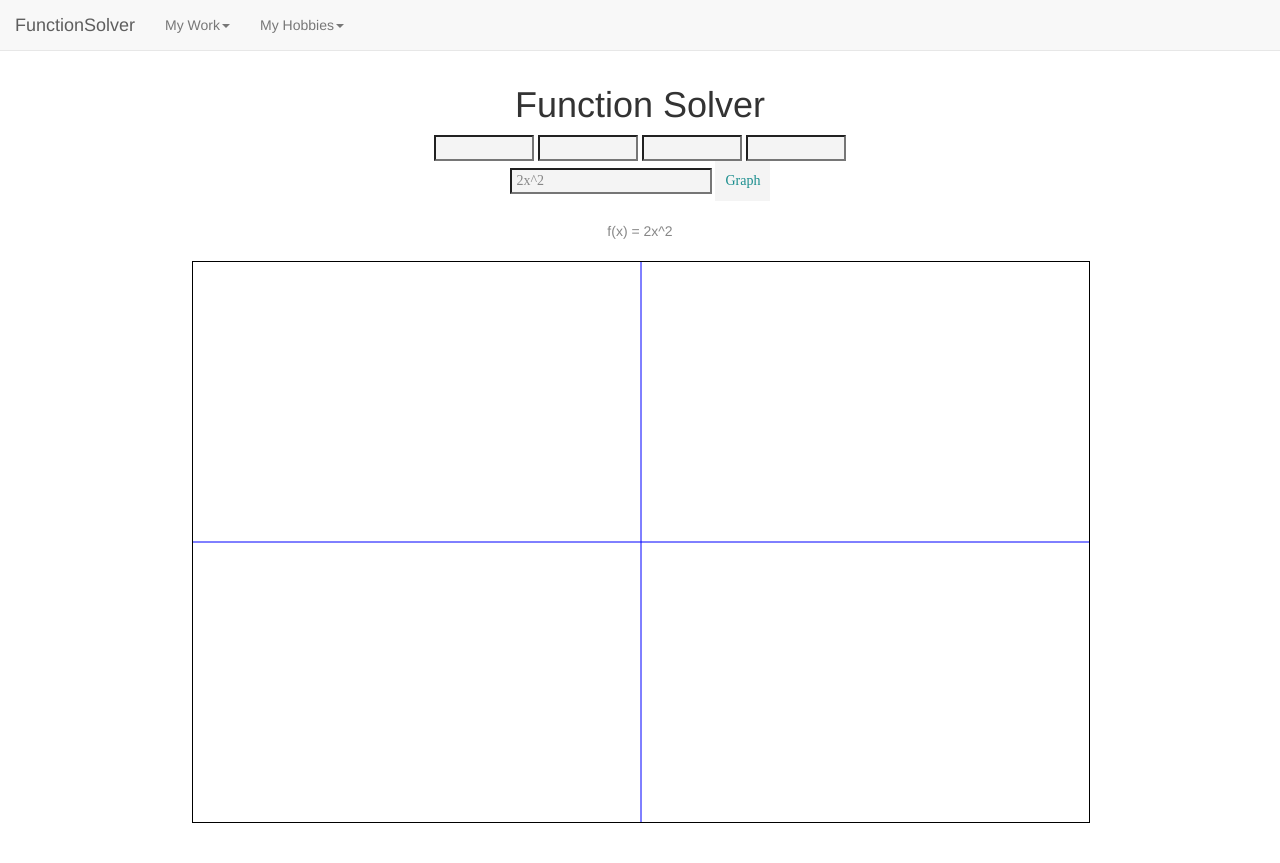
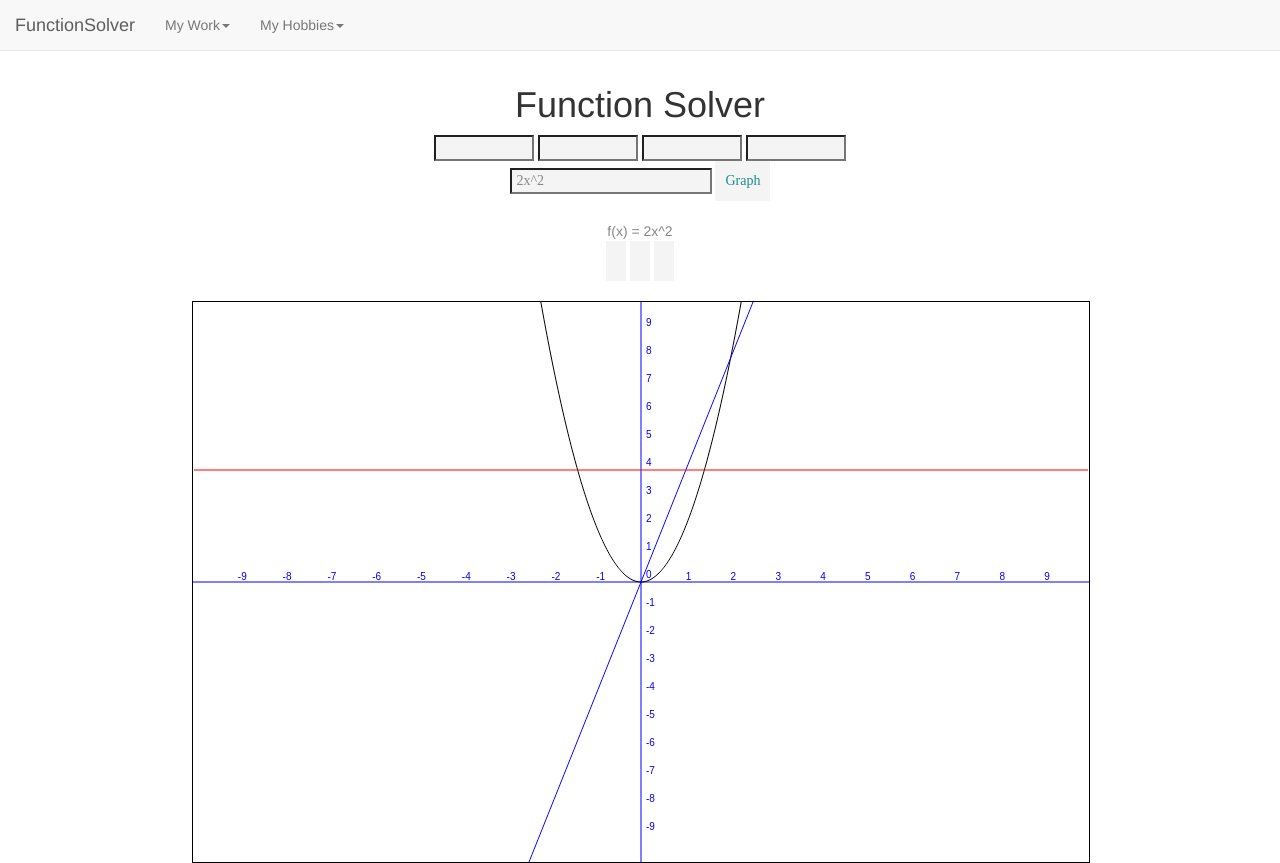
Before and after one commit to jj22wang/oldwebsite, a plain HTML site: page functionsolver.html in a window 1280 px wide. Both pictures are taken after a click on the button "Graph". Before the commit the page ends 823 px from the top, so only its background shows below. Drawn offline with nearby package versions, Linux system fonts and the light colour scheme.

Commit message:
Updated Function Solver

```diff
--- a/functionsolver.html
+++ b/functionsolver.html
@@ -82,6 +82,11 @@
 		<br/>
 		<div id="equation"></div>
 	</div>
+  <div class = 'inner'>
+    <input type = "button" onClick = 'hide(1)'/>
+    <input type = "button" onClick = 'hide(2)'/>
+    <input type = "button" onClick = 'hide(3)'/>
+  </div>
   <br/>
   <!-- Canvas to draw the functions -->
   <div style="position: relative;" id = 'canvas'>
--- a/graph.js
+++ b/graph.js
@@ -1,6 +1,21 @@
-function calculate()
+function calculate(x, func)
 {
+	var sum = 0;
+	for(var i = 0; i<func.length; i++)
+	{
+		sum += func[i] * Math.pow(x, i);
+	}
+	return sum;
+}
 
+function derive(func)
+{
+	for(var i = 0; i<func.length-1; i++)
+	{
+		func[i] = func[i+1]*(i+1);
+	}
+	func.pop();
+	return func;
 }
 
 function draw(ctx, xfrom, yfrom, xto, yto)
@@ -17,16 +32,64 @@ function draw(ctx, xfrom, yfrom, xto, yto, strokeColor)
 	ctx.beginPath();
 	ctx.moveTo(xfrom, yfrom);
 	ctx.lineTo(xto,yto);
-	ctx.strokeStyle= strokeColor;
+	ctx.strokeStyle = strokeColor;
 	ctx.stroke();
 }
 
 function drawGrid(c)
 {
 	ctx = c.getContext('2d');
-	draw(ctx, c.width*.5, 0, c.width*.5, c.height, 'blue');
-	draw(ctx, 0, c.height*.5, c.width, c.height*.5, 'blue');
+	gridy = c.height*.5;
+	gridx = c.width*.5;
+	if(range >= 0  && rangeLow <= 0)
+	{
+		gridy = (range)/(range-rangeLow) * c.height;
+	}
+	if(domain >= 0  && domainLow <= 0)
+	{
+		gridx = (-domainLow)/(domain-domainLow) * c.width;
+	}
+	draw(ctx, gridx, 0, gridx, c.height, 'blue');
+	draw(ctx, 0, gridy, c.width, gridy, 'blue');
+	ctx.font = "10px Arial";
+	ctx.fillStyle = "blue";
+	for(var i = 1; i < 20;i++)
+	{
+		ctx.fillText(Math.round(10*(range - i*(range-rangeLow)/20))/10, gridx + 5, i/20 * c.height - 4);
+		if(Math.abs(i*(domain-domainLow)/20 + domainLow, i/20 - gridx/c.width) < .1)
+			continue;
+		ctx.fillText(Math.round(10*(i*(domain-domainLow)/20 + domainLow)/10), i/20 * c.width, gridy - 2);
+	}
 }
+
+function drawDeg(c, func, color)
+{
+	ctx = c.getContext('2d');
+	ctx.beginPath();
+	for(var i = 1; i < c.width; i++)
+	{
+		var y = calculate(i*(domain-domainLow)/c.width + domainLow, func);
+		y = (1-(y-domainLow)/(domain-domainLow)) * c.height;
+		ctx.lineTo(i, y);
+	}
+	ctx.strokeStyle = color;
+	ctx.stroke();
+}
+
+/*function drawDeg(c, func)
+{
+	ctx = c.getContext('2d');
+	ctx.beginPath();
+	for(var i = 1; i < c.width; i++)
+	{
+		var y = calculate(i*(domain-domainLow)/c.width + domainLow, func);
+		if(y>range || y<rangeLow)
+			continue;
+		y = (1-(y-domainLow)/(domain-domainLow)) * c.height;
+		ctx.lineTo(i, y);
+	}
+	ctx.stroke();
+}*/
 
 function polyDegree(p)
 {
@@ -116,6 +179,16 @@ function polyPrint(p)
     document.getElementById("equation").innerHTML= p;
 }
 
+function hide(val)
+{
+	if(layers[val].style.display!='none')
+		layers[val].style.display = 'none';
+	else
+	{
+		layers[val].style.display = 'block';
+	}
+}
+
 function graph()
 {
 	var func = document.getElementById('inputFunction').value;
@@ -126,7 +199,7 @@ function graph()
 	{
    		canvas.removeChild(canvas.firstChild);
 	}
-	for(var i = 0; i<3; i++)
+	for(var i = 0; i<4; i++)
 	{
 		var layer = document.createElement('canvas');
 		layer.className = 'layers';
@@ -134,7 +207,30 @@ function graph()
 		layer.width = window.innerWidth*.7;
 		canvas.appendChild(layer);
 	}
-	var layers = document.getElementsByClassName("layers");
+	layers = document.getElementsByClassName("layers");
+	var x;
+	range = 10;
+	domain = 10;
+	domainLow = -10;
+	rangeLow = -10;
+	if(x = parseInt(document.getElementById('domain').value))
+		domainLow = x;
+	if(x = parseInt(document.getElementById('range').value))
+		rangeLow = x;
+	if(x = parseInt(document.getElementById('domainmax').value))
+		domain = x;
+	if(x = parseInt(document.getElementById('rangemax').value))
+		range = x;
 	drawGrid(layers[0]);
+	drawDeg(layers[1], simplifiedFunction, 'black');
+	drawDeg(layers[2], derive(simplifiedFunction), "blue");
+	drawDeg(layers[3], derive(simplifiedFunction), "red");
 	return;
 }
+
+range = 10;
+rangeLow = -10;
+domain = 10;
+domainLow = -10;
+gridx = 0;
+gridy = 0;
```
Also changed, not shown: New Text Document.txt (deleted).
